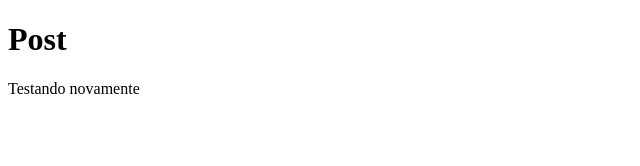
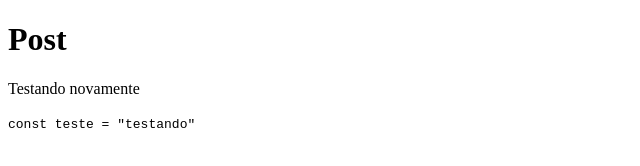
Before and after one commit to alexandrebekor/poc-gatsby-netlify-cms, a Gatsby site: page /blog/teste/index-1/ in a window 1280 px wide. Shown: the whole page, without its empty margins (0-640 px from the left). Built offline with nearby package versions, Linux system fonts and the light colour scheme; Gatsby itself is replaced by a stand-in of ours.

Commit message:
Update Posts “teste/index-1”

```diff
--- a/src/content/post/teste/index-1.md
+++ b/src/content/post/teste/index-1.md
@@ -4,3 +4,7 @@
 description: mais um teste
 ---
 Testando novamente
+
+
+
+`const teste = "testando"`
```
